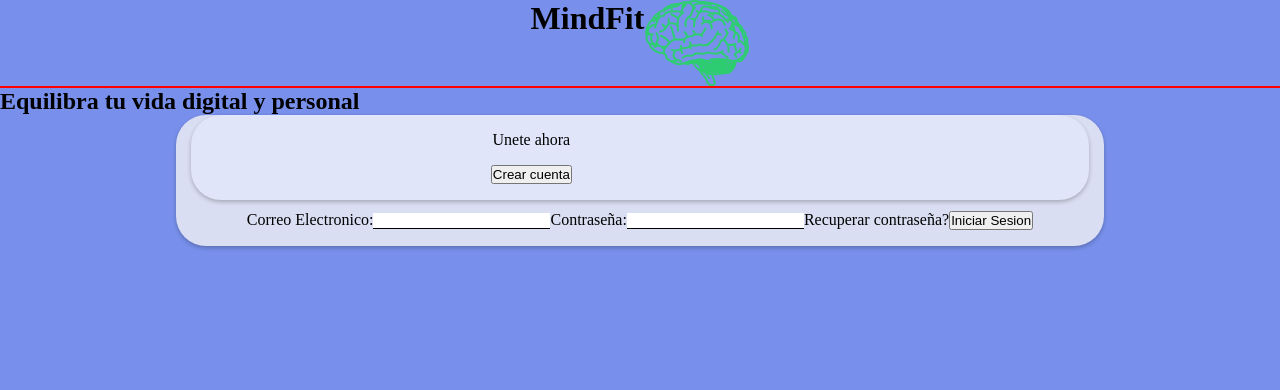
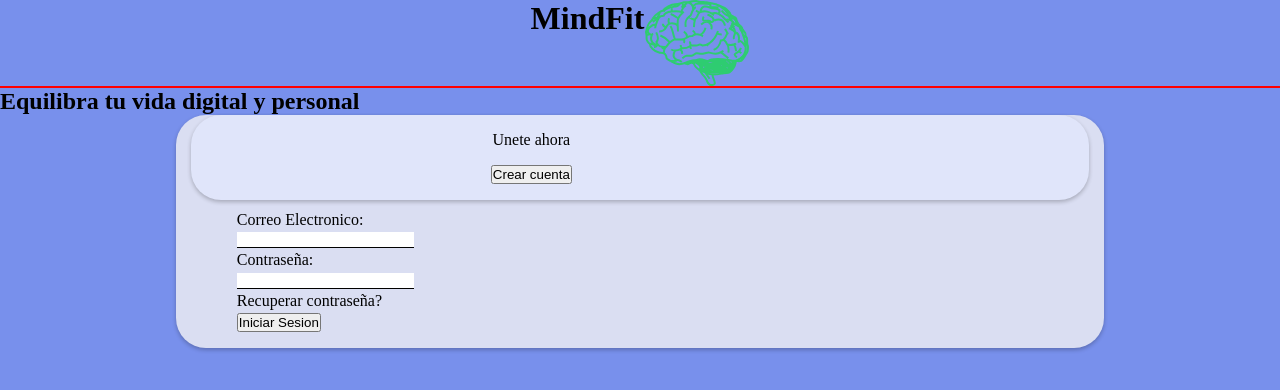
Before and after one commit to DeMonasterio/MindFit, a React (Vite) app: page / in a window 1280 px wide. Shown: the top 390 px of the page. Built offline with nearby package versions, Linux system fonts and the light colour scheme.

Commit message:
modified:   src/pages/Home/Home.css 	modified:   src/pages/Home/Home.jsx

```diff
--- a/src/pages/Home/Home.css
+++ b/src/pages/Home/Home.css
@@ -30,10 +30,10 @@
 .firstCard {
     position: relative;
     width: 67%;
+    padding: 1em 1em 1em 1.5em;
     gap: 1em;
     background-color: var(--primary-background-color);
     border-radius: 30px;
-  padding: 1em 1em 1em 1.5em;
   text-align: center;
   display: flex;
   flex-direction: column;
@@ -44,7 +44,7 @@
 .alternativefirstCard{
     gap: 1em;
     width: 70%;
-  padding: 0 1em;
+    padding: 0 1em;
     display: flex;
     flex-direction: column;
     align-items: center;
@@ -63,12 +63,20 @@
     border: none;
     border-radius: 30px;
     z-index: 100;
-}
-.secondCardPadding{
+  }
+  .secondCardPadding{
     padding: 9em 1em 0em 1em;
-}
+  }
 
-.formCreateAcc{
+  .formCreateAcc{
+    display: flex;
+    flex-direction: column;
+    align-items: baseline;
+  }
+
+  .formLogIn{
+    width: 90%;
+    gap: 0.2em;
     display: flex;
     flex-direction: column;
     align-items: baseline;
--- a/src/pages/Home/Home.jsx
+++ b/src/pages/Home/Home.jsx
@@ -61,7 +61,7 @@ function Home() {
                             <button onClick={handlecreateAccount}>Iniciar sesion</button>
                         </section>
                         </> : <>
-                        <form onSubmit={handleSubmit}>
+                        <form className='formLogIn' onSubmit={handleSubmit}>
                             <label htmlFor="email">Correo Electronico:</label>
                             <input className='inputsLogin' type="email" id="email" />
                             <label htmlFor="password">Contraseña:</label>
```
